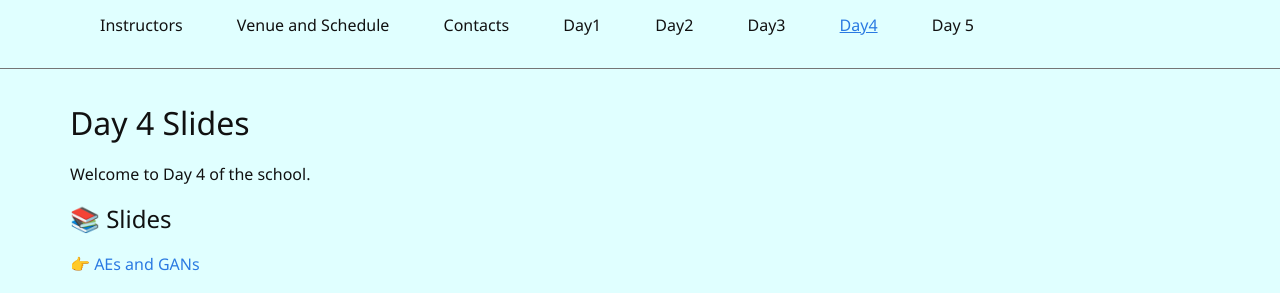
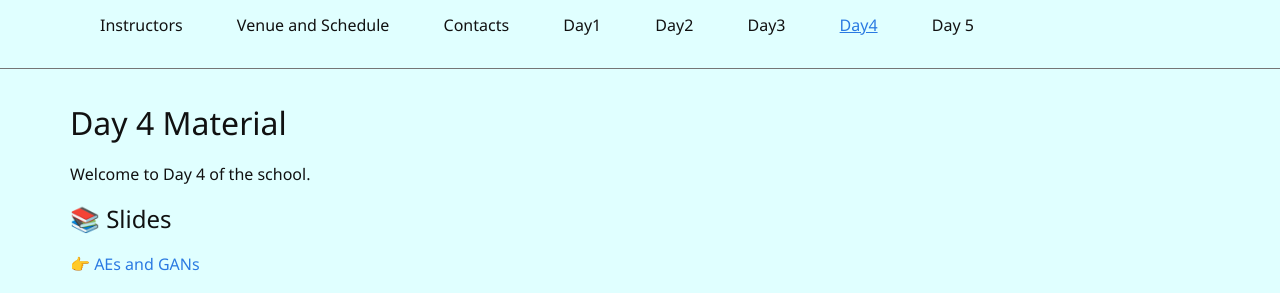
Before and after one commit to A-Journey-through-Deep-Learning/2025, a Jekyll site: the page built from Day4.md, in a window 1280 px wide. Shown: the part 140-433 px from the top of the page. Built offline with Jekyll 4.4.1, drawn with Linux system fonts in a browser that asks for light colours.

Commit message:
Update Day4.md

```diff
--- a/Day4.md
+++ b/Day4.md
@@ -3,7 +3,7 @@ title: Day4
 nav: true
 ---
 
-# Day 4 Slides
+# Day 4 Material
 
 Welcome to Day 4 of the school.
 
```
